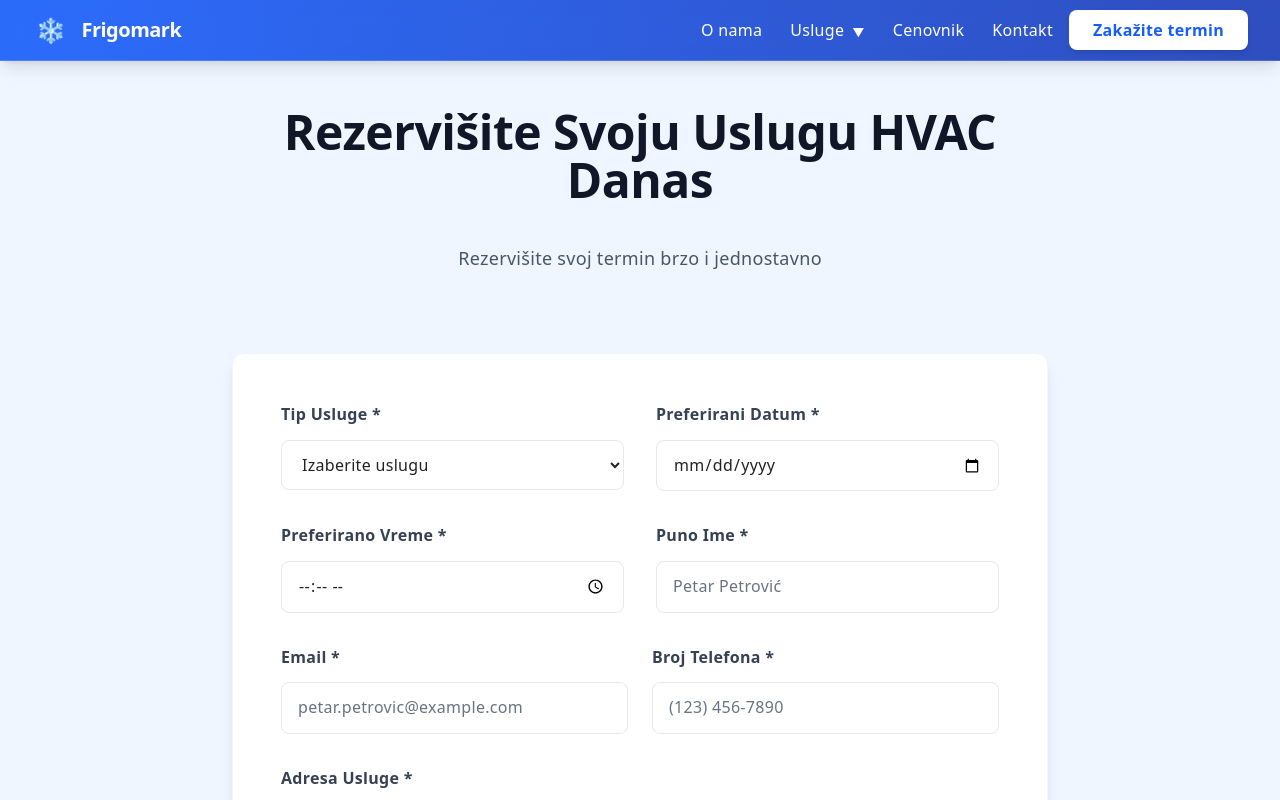
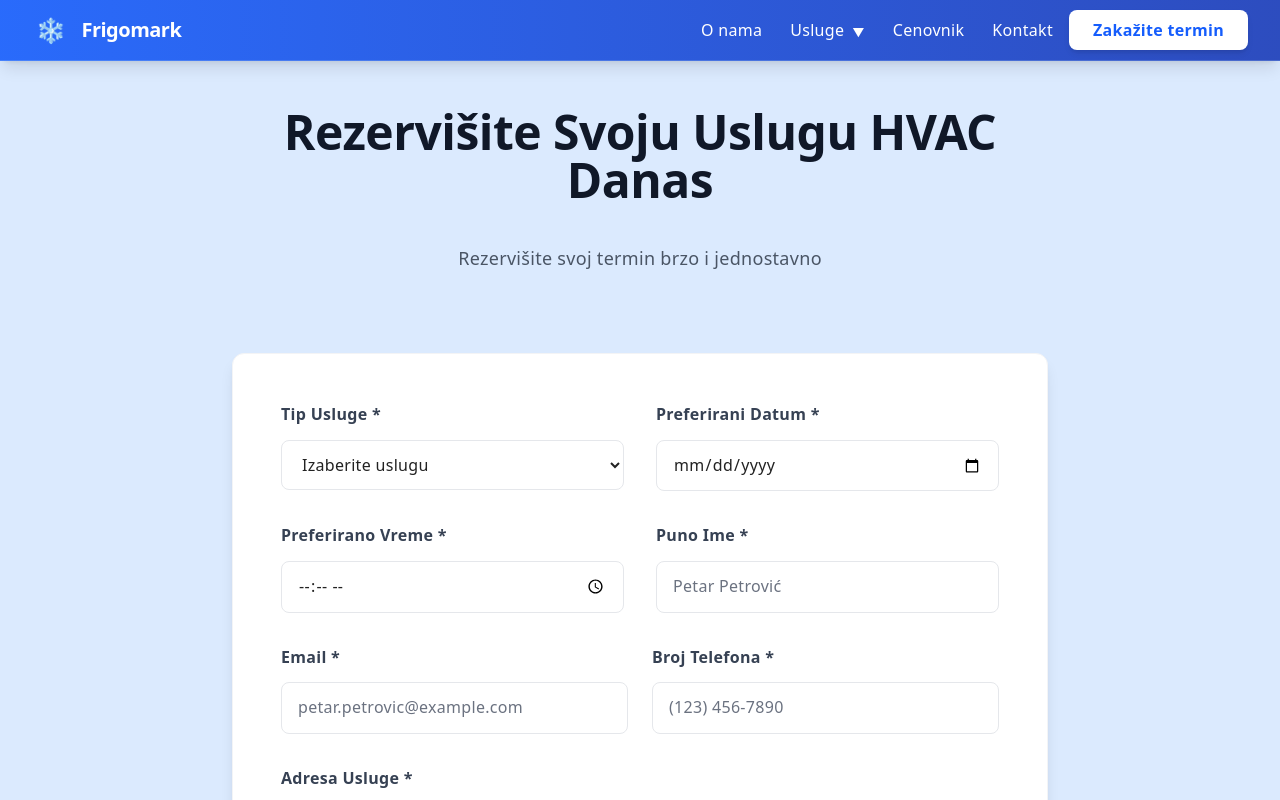
Before and after one commit to RaptorFF/next.js-frigo-mark-project, a Next.js app: page /serviceBooking in a window 1280 px wide. Shown: the top 800 px of the page. Built offline with nearby package versions, Linux system fonts and the light colour scheme.

Commit message:
Updating serviceBooking Background

```diff
--- a/app/_components/Pricing.js
+++ b/app/_components/Pricing.js
@@ -38,7 +38,7 @@ export default function Pricing() {
       <div className="max-w-7xl mx-auto px-6 sm:px-8 lg:px-10">
         <div className="text-center mb-20">
           <h2 className="text-4xl md:text-5xl font-bold text-gray-900 mb-6 tracking-tight">
-            Paketi održavanja
+            Planovi održavanja
           </h2>
           <p className="text-lg text-gray-600 mx-auto leading-relaxed py-4 pb-8">
             Izaberite savršen plan za vaše potrebe
--- a/app/_components/ServiceBooking.js
+++ b/app/_components/ServiceBooking.js
@@ -42,7 +42,7 @@ export default function ServiceBooking() {
   };
 
   return (
-    <section className="section-container bg-blue-50 flex flex-col items-center">
+    <section className="section-container bg-blue-100 flex flex-col items-center">
       <div className="max-w-4xl mx-auto px-6 sm:px-8 lg:px-10">
         <div className="text-center mb-16">
           <h2 className="text-4xl md:text-5xl font-bold text-gray-900 mb-6 tracking-tight">
--- a/app/serviceBooking/page.js
+++ b/app/serviceBooking/page.js
@@ -2,7 +2,7 @@ import ServiceBooking from "../_components/ServiceBooking";
 
 export default function ServiceBookingPage() {
   return (
-    <div className="min-h-screen bg-blue-50 flex items-center justify-center py-12 px-4 sm:px-6 lg:px-8">
+    <div className="min-h-screen bg-blue-100 flex items-center justify-center py-12 px-4 sm:px-6 lg:px-8">
       <ServiceBooking />
     </div>
   );
```
